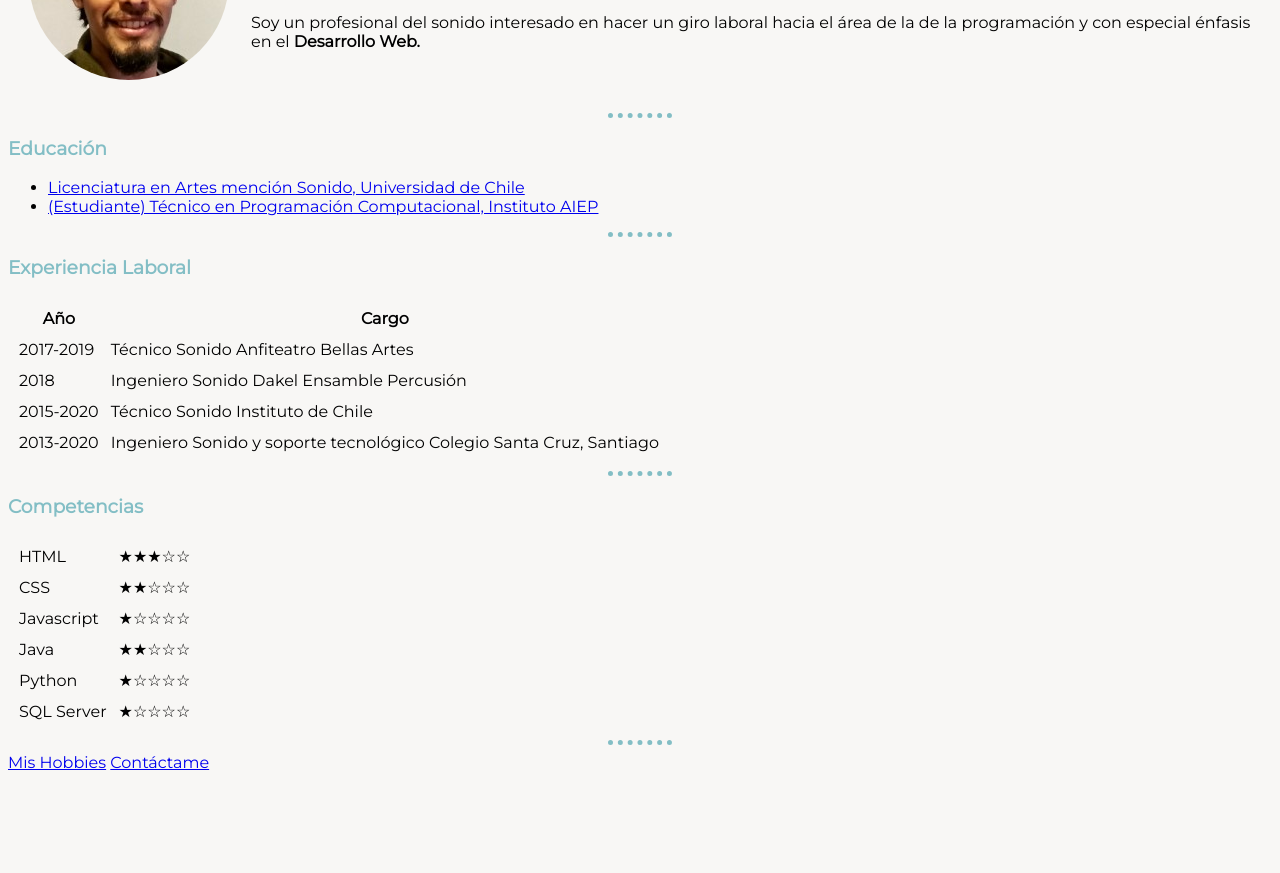
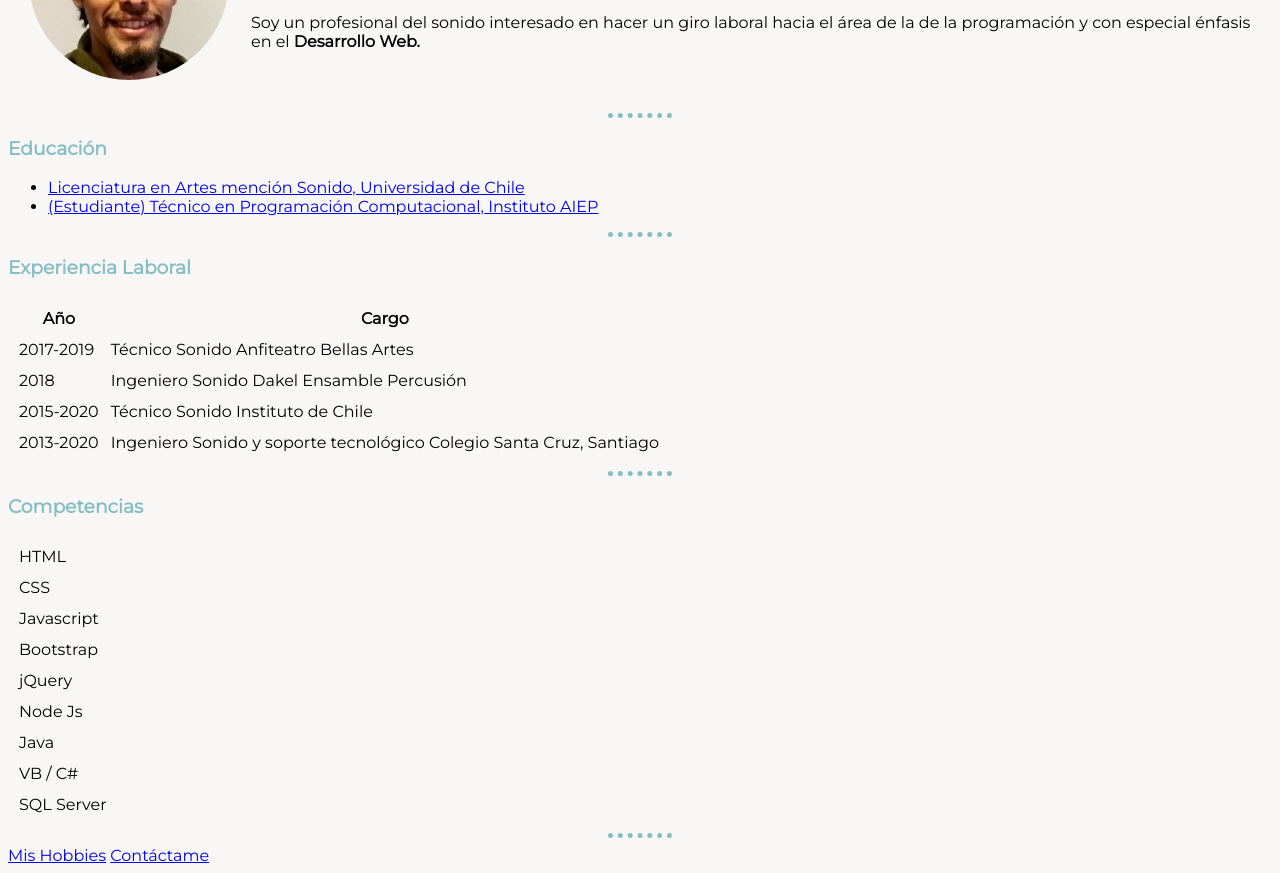
Before and after one commit to felipemunozri/CV, a plain HTML site: page index.html in a window 1280 px wide. Shown: the part 192-1065 px from the top of the page. Before the commit the page ends 972 px from the top, so only its background shows below. Drawn offline with Linux system fonts and the light colour scheme.

Commit message:
Upated "competencias" section

```diff
--- a/index.html
+++ b/index.html
@@ -59,27 +59,30 @@
   <table cellspacing="10">
     <tr>
       <td>HTML</td>
-      <td>★★★☆☆</td>
     </tr>
     <tr>
       <td>CSS</td>
-      <td>★★☆☆☆</td>
     </tr>
     <tr>
       <td>Javascript</td>
-      <td>★☆☆☆☆</td>
+    </tr>
+    <tr>
+      <td>Bootstrap</td>
+    </tr>
+    <tr>
+      <td>jQuery</td>
+    </tr>
+    <tr>
+      <td>Node Js</td>
     </tr>
     <tr>
       <td>Java</td>
-      <td>★★☆☆☆</td>
     </tr>
     <tr>
-      <td>Python</td>
-      <td>★☆☆☆☆</td>
+      <td>VB / C#</td>
     </tr>
     <tr>
       <td>SQL Server</td>
-      <td>★☆☆☆☆</td>
     </tr>
   </table>
   <hr>
```
